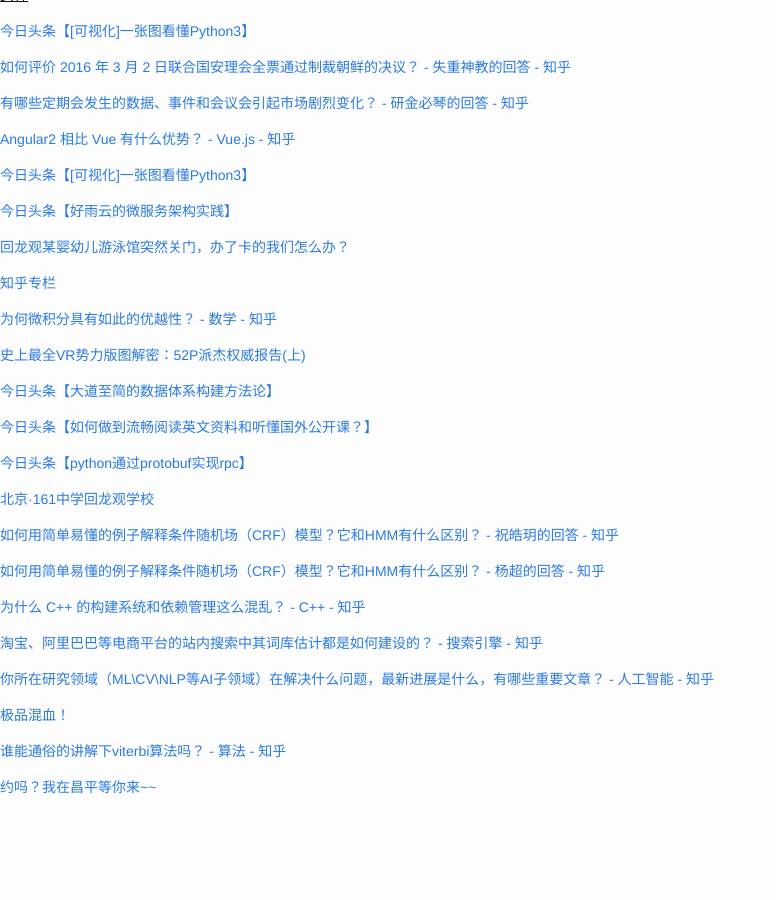
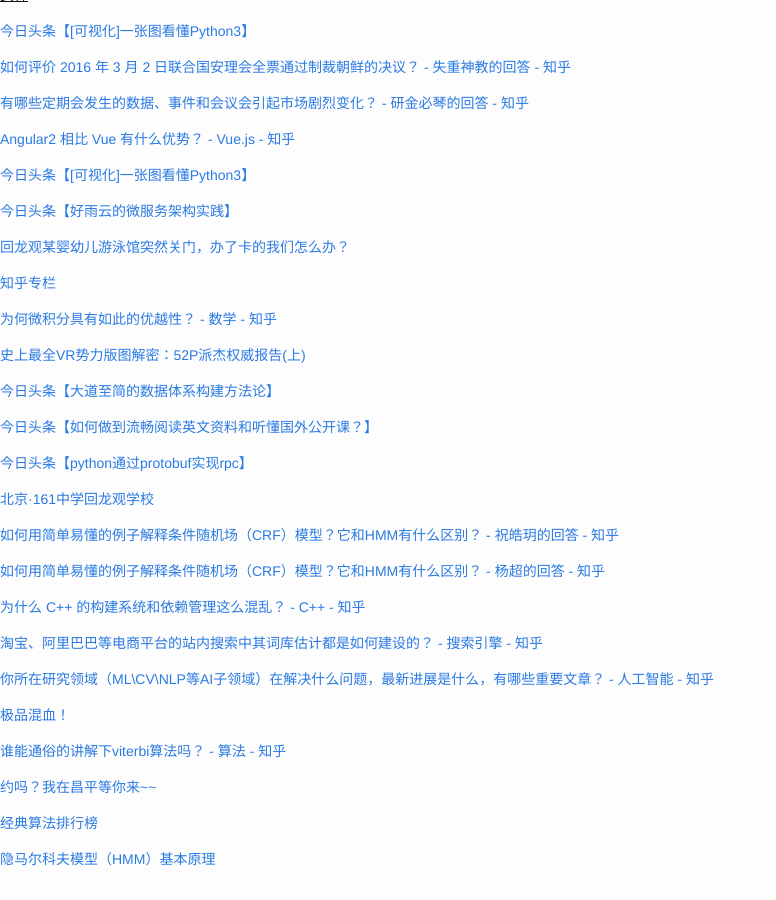
Before and after one commit to cnwarden/cnwarden.github.io, a Jekyll site: the page built from fav/index.md, in a window 1280 px wide and 900 px high, scrolled down 3390 px. Shown: the whole window, without its empty margins (0-776 px from the left). Built offline with Jekyll 4.4.1, drawn with Linux system fonts in a browser that asks for light colours; emoji names are drawn with the system emoji font; before the commit the page ends 4218 px from its top, so only the background shows below that.

Commit message:
auto commit

```diff
--- a/fav/index.md
+++ b/fav/index.md
@@ -234,3 +234,7 @@ title:  fav
 [谁能通俗的讲解下viterbi算法吗？ - 算法 - 知乎](http://www.zhihu.com/question/20136144)
 
 [约吗？我在昌平等你来~~](http://mp.weixin.qq.com/s?__biz=MzA4MTI4MDQzNQ==&mid=402238908&idx=1&sn=47ad6c4d4a7065e394d9921b07c6a57d&scene=0#wechat_redirect)
+
+[经典算法排行榜](http://mp.weixin.qq.com/s?__biz=MzA3NzM2Mjc4Mw==&mid=401641036&idx=1&sn=eb3831a6f22fd8d6ee6805e6c152a319&scene=7#wechat_redirect)
+
+[隐马尔科夫模型（HMM）基本原理](http://mp.weixin.qq.com/s?__biz=MzA3OTUzMjA0OQ==&mid=400337151&idx=1&sn=e1a6586b45534be792784f3727a694c1&scene=7#wechat_redirect)
```
